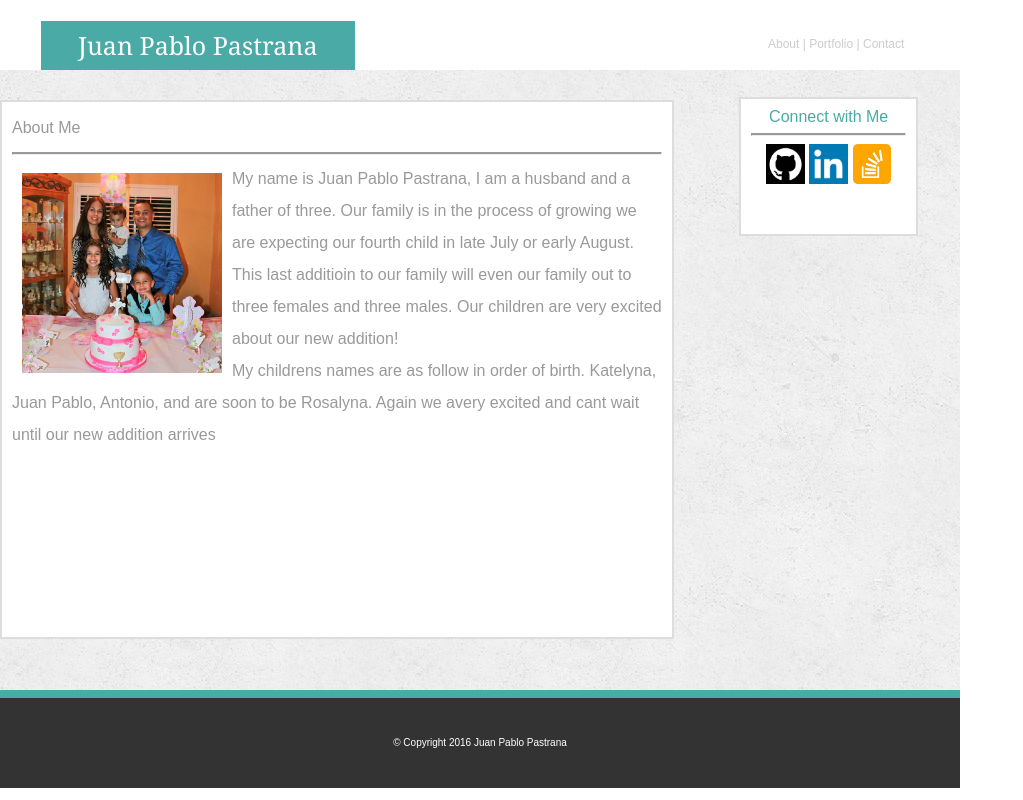
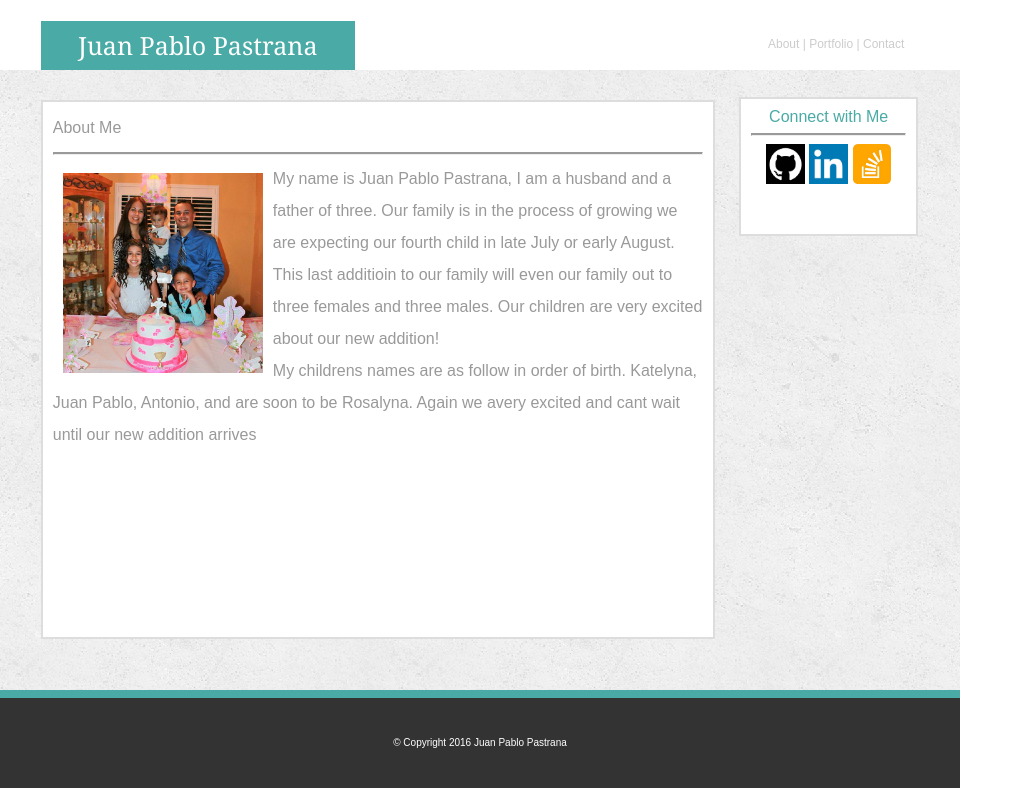
Before and after one commit to jkpastrana/Basic-Portfolio, a PHP site: page / in a window 1280 px wide; the page is wider, and only the part inside the window is pictured. Shown: that part, without its empty margins (0-1023 px from the left). Run offline with PHP 8.4, Linux system fonts and the light colour scheme.

Commit message:
fixed padding issue

```diff
--- a/assets/css/style.css
+++ b/assets/css/style.css
@@ -70,7 +70,7 @@ a{
 		color: #999999;
 		background-color: #ffffff;
 		border:solid 2px #dddddd;
-		/*position: relative;*/
+		position: relative;
 		left: 4.25%;
 		/*adds a border around your content*/
 		padding: 10px;
```
